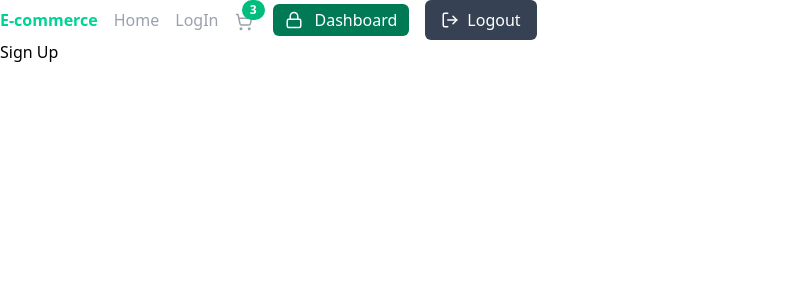
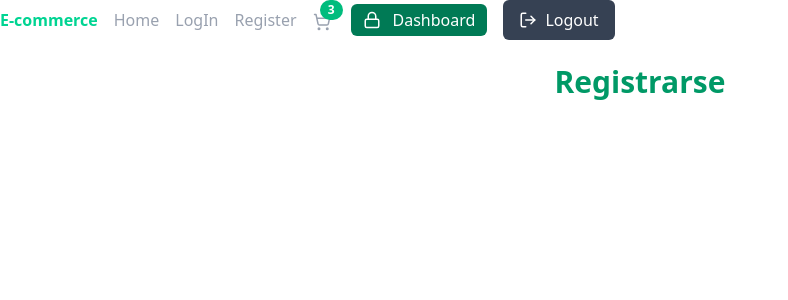
Before and after one commit to maytaborda/E-commerce-tpi, a React (Vite) app: page /signup in a window 1280 px wide. Shown: the top 300 px of the page, without its empty margins (0-788 px from the left). Built offline with nearby package versions, Linux system fonts and the light colour scheme.

Commit message:
creacion del componente TitleForm

```diff
--- a/src/components/NavbarBase.jsx
+++ b/src/components/NavbarBase.jsx
@@ -15,6 +15,9 @@ const NavbarBase = ({user, cart}) => {
                 <Link className="text-gray-400 hover:text-emerald-400 transition duration-300 ease-in-out" to="/login">
                     LogIn
                 </Link>
+                <Link className="text-gray-400 hover:text-emerald-400 transition duration-300 ease-in-out" to="/signup">
+                    Register
+                </Link>
                 <CartButton user={user} cart={cart} />
             </nav>
         </>
--- /dev/null
+++ b/src/components/TitleForm.jsx
@@ -0,0 +1,11 @@
+const TitleForm = ({ title }) => {
+    return (
+        <div className="sm:mx-auto sm:w-full sm:max-w-md">
+            <h2 className="mt-6 text-center text-3xl font-extrabold text-emerald-600">
+            {title}
+            </h2>
+        </div>
+    );
+}
+
+export default TitleForm
--- a/src/pages/SignUpPage.jsx
+++ b/src/pages/SignUpPage.jsx
@@ -1,9 +1,8 @@
+import TitleForm from "../components/TitleForm";
+
+
 const SignUpPage = () => {
-    return (
-    <div>
-        <h1>Sign Up</h1>
-    </div>
-    );
+    return <div><TitleForm title="Registrarse"/></div>
 }
 
 export default SignUpPage;
```
